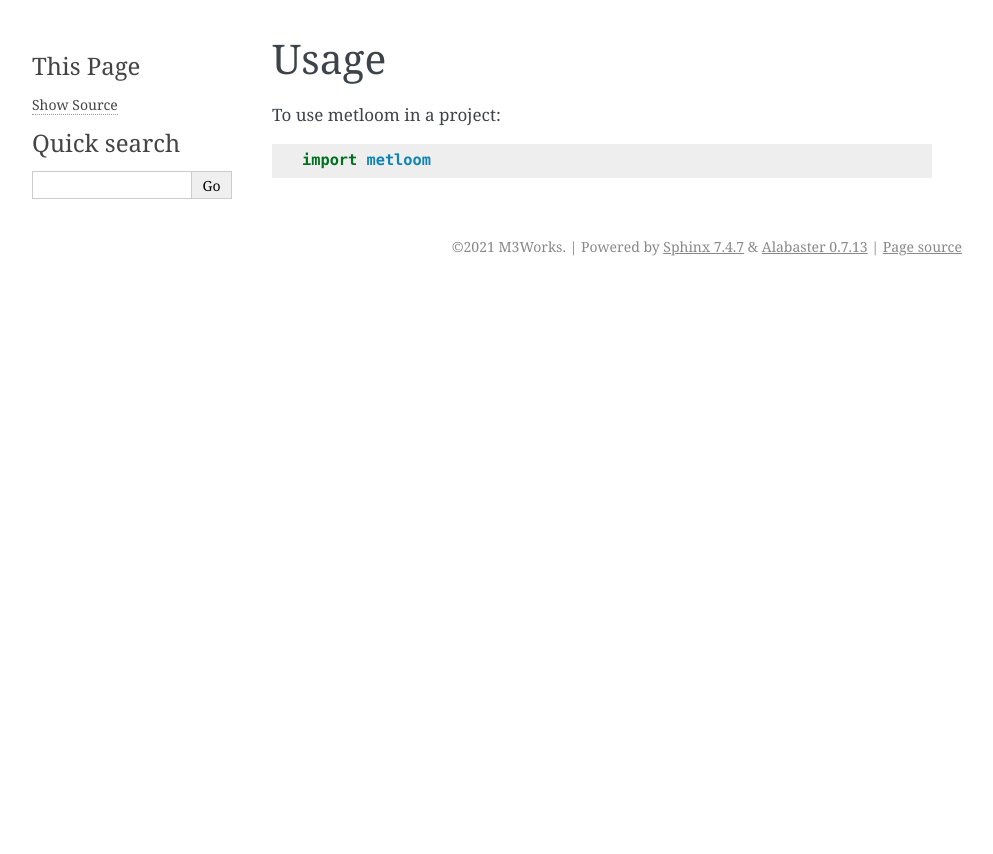
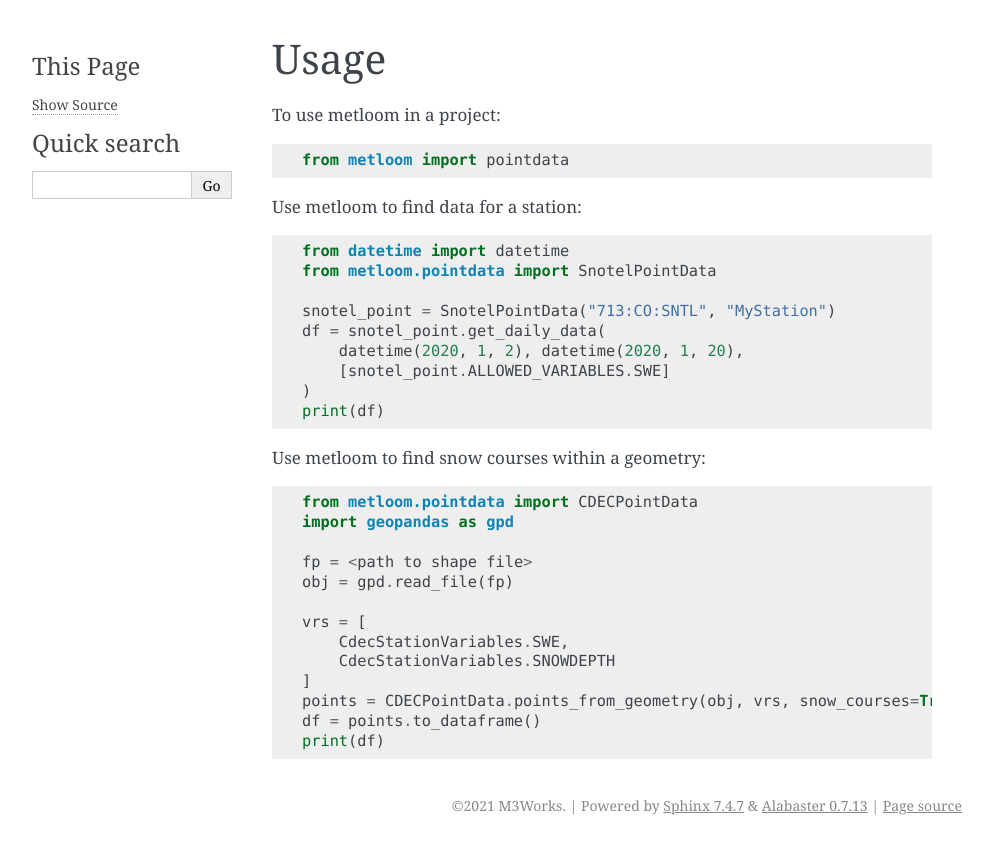
Before and after one commit to M3Works/metloom, a Sphinx documentation site: the page built from docs/usage.rst, in a window 1280 px wide. Shown: the top 854 px of the page, without its empty margins (148-1141 px from the left). Built offline with Sphinx 7.4.7, drawn with Linux system fonts in a browser that asks for light colours; pages that are not in the unit, such as notebooks, are missing from menus.

Commit message:
update documentation for better usage examples

```diff
--- a/CONTRIBUTING.rst
+++ b/CONTRIBUTING.rst
@@ -125,4 +125,6 @@ $ bump2version patch # possible: major / minor / patch
 $ git push
 $ git push --tags
 
-Travis will then deploy to PyPI if tests pass.
+Once a tag is pushed and merged through to the main branch,
+use github to create a release. Github actions will publish a release
+to pypi.
--- a/docs/usage.rst
+++ b/docs/usage.rst
@@ -4,4 +4,32 @@ Usage
 
 To use metloom in a project::
 
-    import metloom
+    from metloom import pointdata
+
+Use metloom to find data for a station::
+
+    from datetime import datetime
+    from metloom.pointdata import SnotelPointData
+
+    snotel_point = SnotelPointData("713:CO:SNTL", "MyStation")
+    df = snotel_point.get_daily_data(
+        datetime(2020, 1, 2), datetime(2020, 1, 20),
+        [snotel_point.ALLOWED_VARIABLES.SWE]
+    )
+    print(df)
+
+Use metloom to find snow courses within a geometry::
+
+    from metloom.pointdata import CDECPointData
+    import geopandas as gpd
+
+    fp = <path to shape file>
+    obj = gpd.read_file(fp)
+
+    vrs = [
+        CdecStationVariables.SWE,
+        CdecStationVariables.SNOWDEPTH
+    ]
+    points = CDECPointData.points_from_geometry(obj, vrs, snow_courses=True)
+    df = points.to_dataframe()
+    print(df)
```
Also changed, not shown: README.rst (+10 -1 lines).
